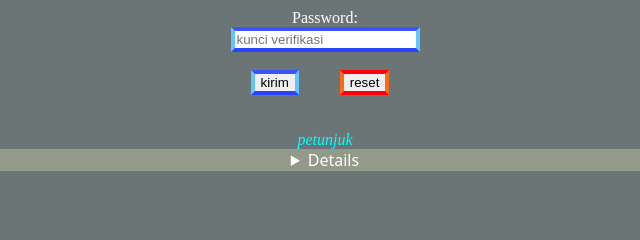
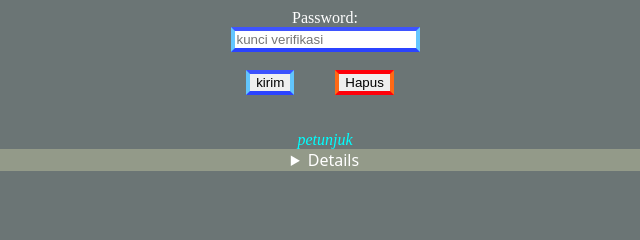
Before and after one commit to nature-modren/Project-001, a plain HTML site: page Index.html in a window 1280 px wide. Shown: the part 132-372 px from the top of the page, 315-955 px from the left. Drawn offline with Linux system fonts and the light colour scheme.

Commit message:
Update Index.html
perubahan pada kata reset dan kirim

```diff
--- a/Index.html
+++ b/Index.html
@@ -30,9 +30,9 @@
 
 <br><br>
 
-<button type="submit" class="submit" value="kirim" onclick="tampilan()">kirim</button>
+<button type="submit" class="submit" value="Kirim" onclick="tampilan()">kirim</button>
 
-    <button type="reset" class="reset" onclick="reset()">reset</button>
+    <button type="reset" class="reset" onclick="reset()">Hapus</button>
 <br><br>
    </form>
 
```
